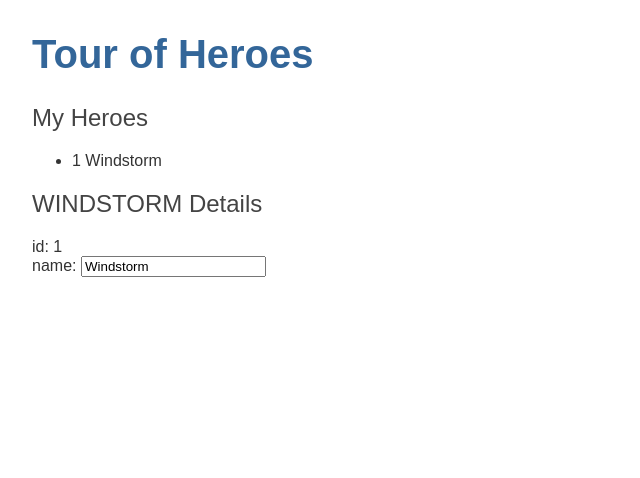
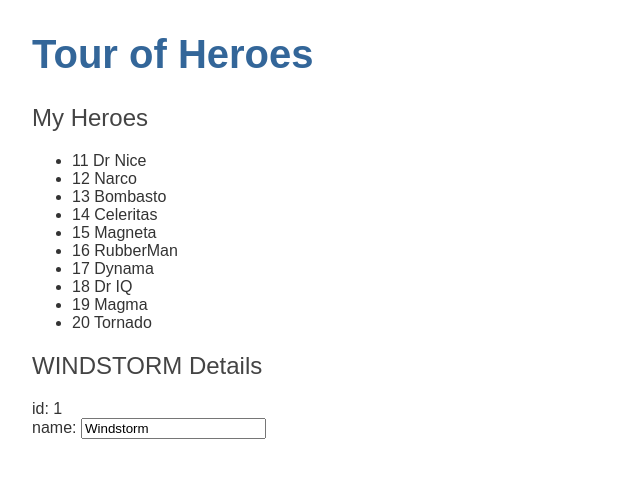
Before and after one commit to sddopico/tour-of-heroes, an Angular app: page / in a window 1280 px wide. Shown: the top 478 px of the page, without its empty margins (0-640 px from the left). Built offline with nearby package versions, Linux system fonts and the light colour scheme.

Commit message:
fill list of heroes w/ mock data using *ngFor

```diff
--- a/src/app/heroes/heroes.component.html
+++ b/src/app/heroes/heroes.component.html
@@ -1,6 +1,6 @@
 <h2>My Heroes</h2>
 <ul class="heroes">
-    <li>
+    <li *ngFor="let hero of heroes">
         <span class="badge">{{hero.id}}</span>
         {{hero.name}}
     </li>
```
